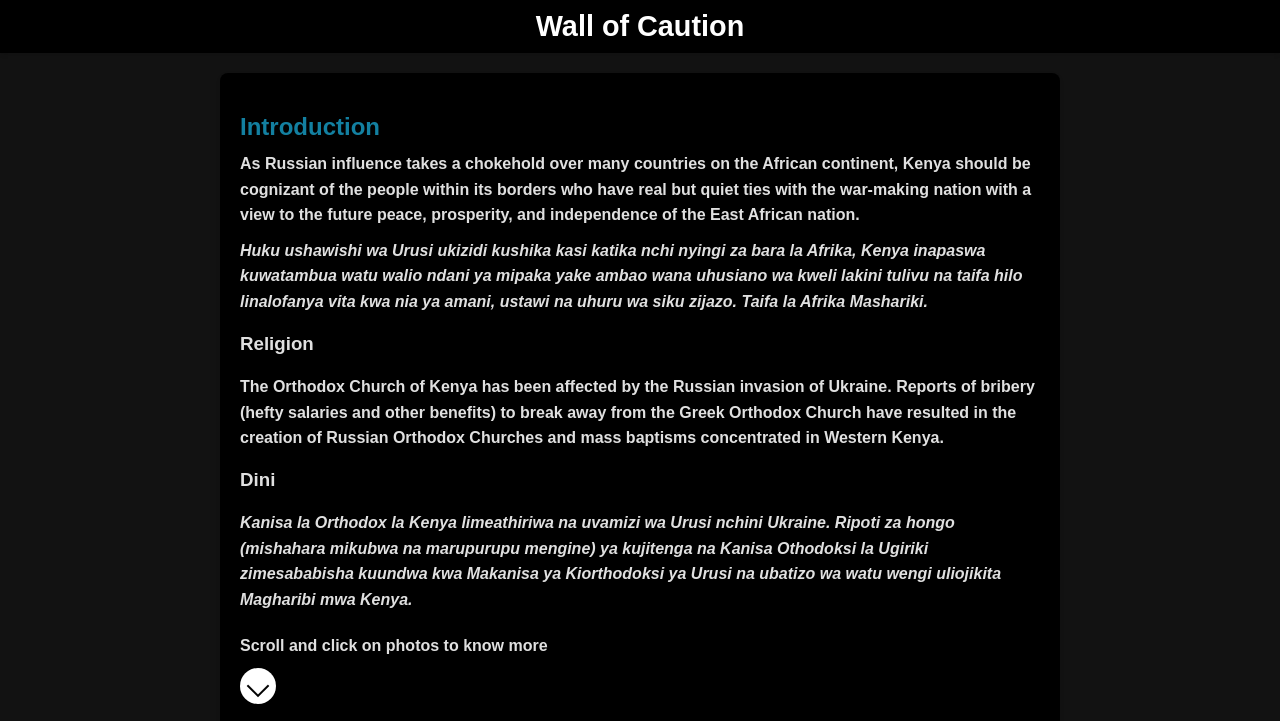
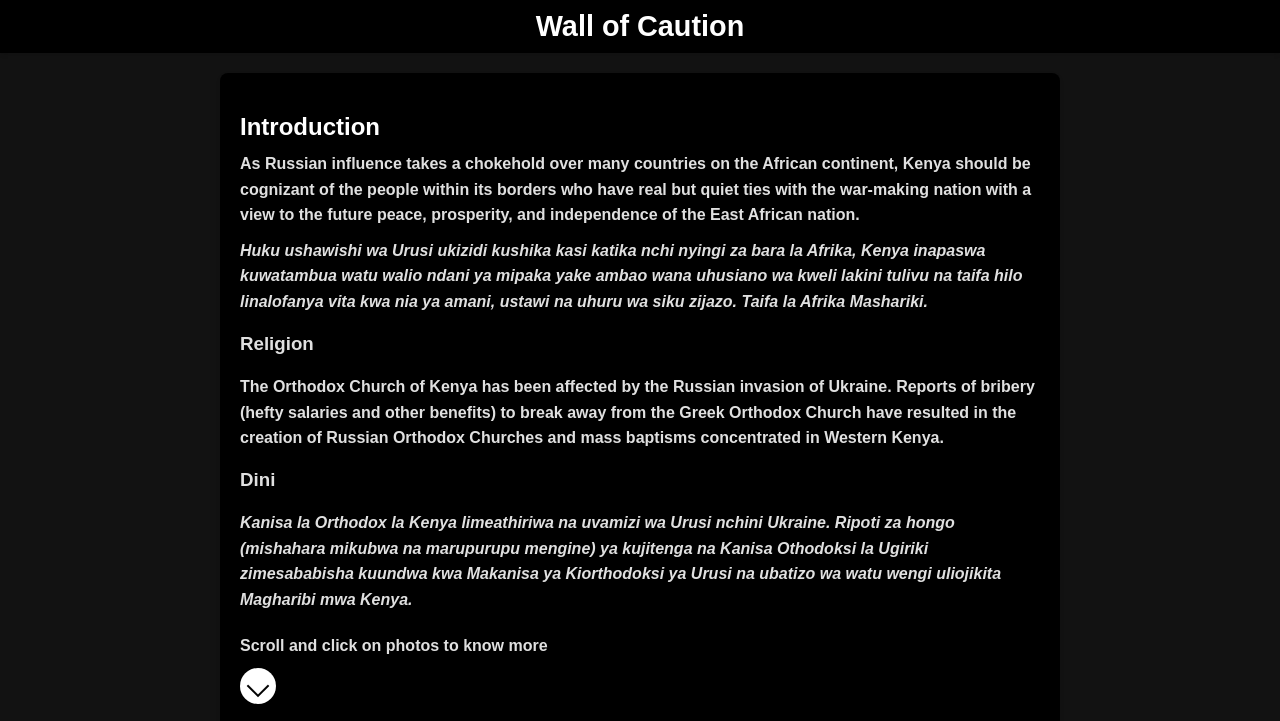
Before and after one commit to worldwatching/kenyarussia, a plain HTML site: page index.html in a window 1280 px wide. Shown: the top 721 px of the page. Drawn offline with Linux system fonts and the light colour scheme; a web font is replaced by a local one.

Commit message:
Update index.html

```diff
--- a/index.html
+++ b/index.html
@@ -42,7 +42,7 @@
         main h2 {
             font-size: 1.5em;
             font-weight: 500;
-            color: #1380a1;
+            color: #FFFFFF;
             margin-bottom: 10px;
         }
         main p {
```
